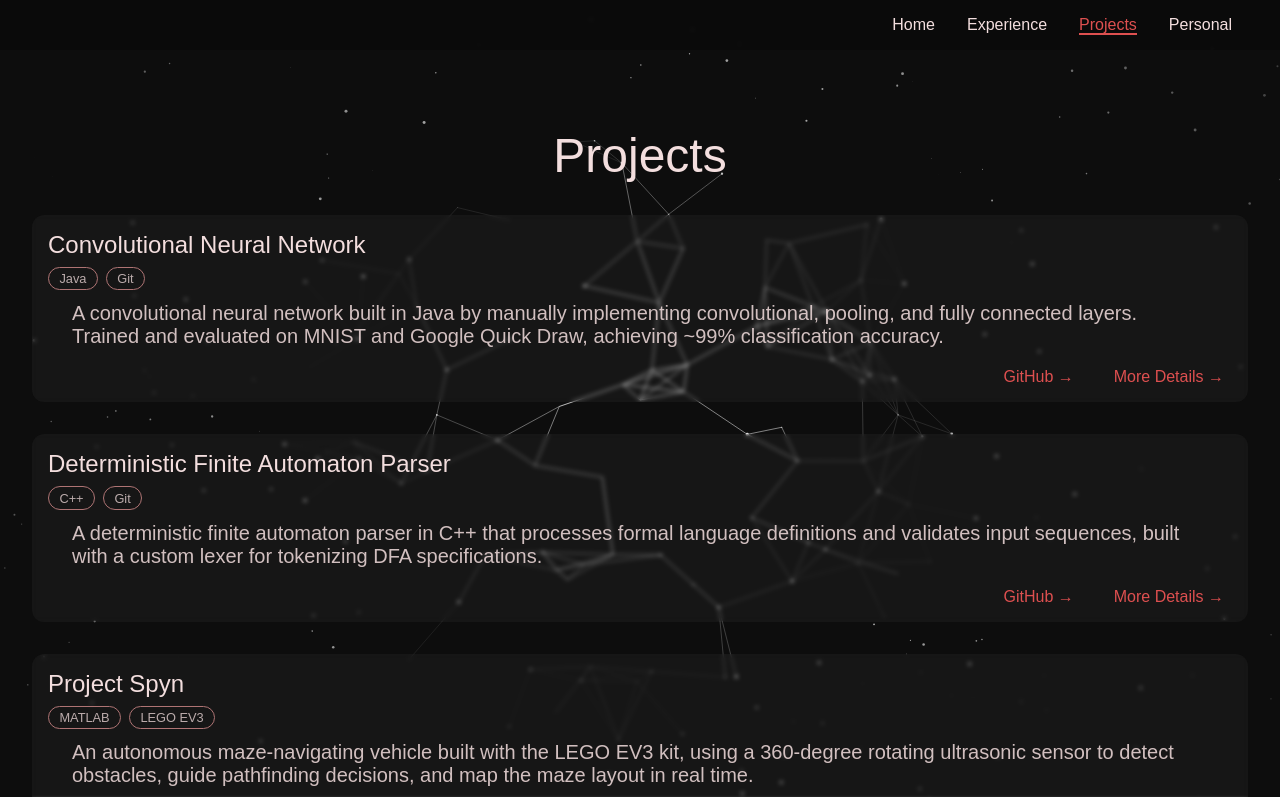
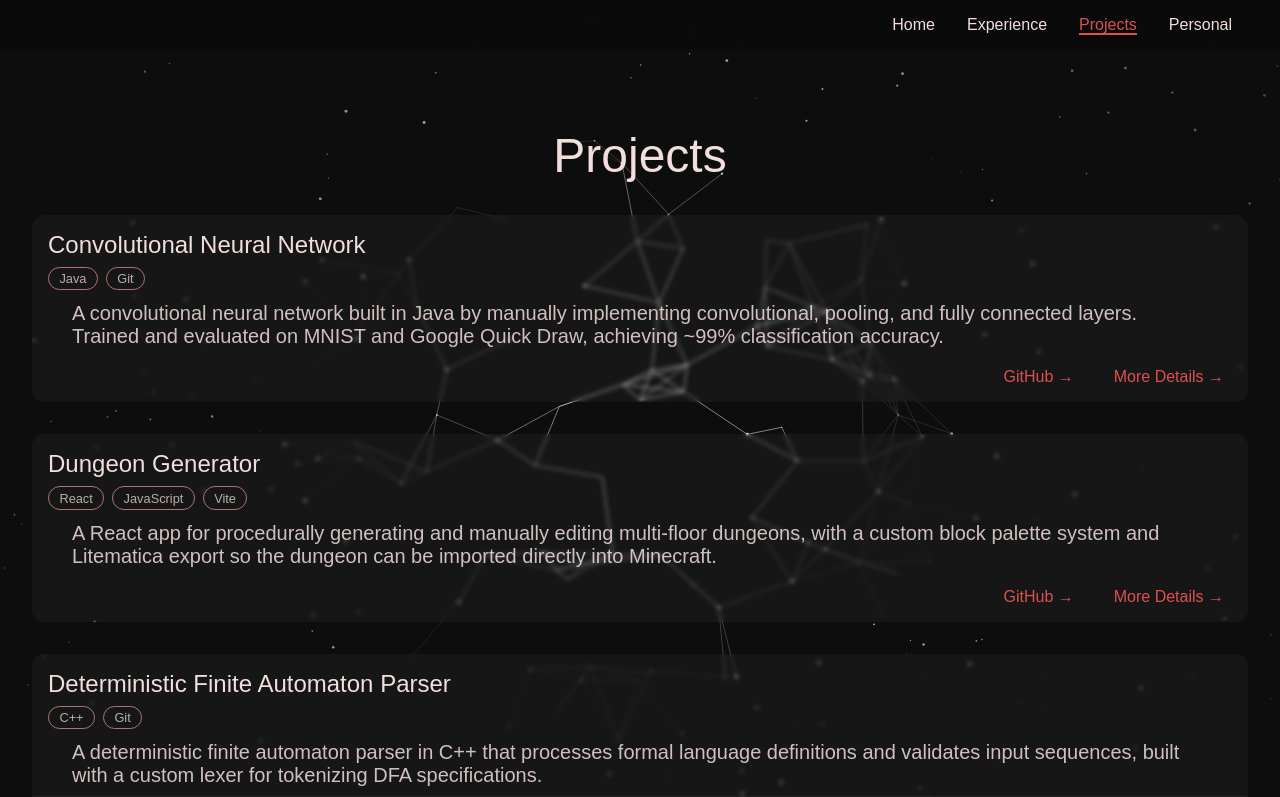
Before and after one commit to braewest/portfolio, a React (Vite) app: page /#/projects in a window 1280 px wide. Shown: the top 797 px of the page. Built offline with nearby package versions, Linux system fonts and the light colour scheme; a web font is replaced by a local one.

Commit message:
Added Dungeon Generator project

```diff
--- a/src/data/projects.js
+++ b/src/data/projects.js
@@ -16,6 +16,27 @@ const projects = [
     ],
     images: [
       // { src: "/images/project-name/screenshot.png", caption: "Optional caption" },
+    ],
+  },
+  {
+    id: "dungeon-generator",
+    title: "Dungeon Generator",
+    tech: ["React", "JavaScript", "Vite"],
+    github: "https://github.com/braewest/dungeon-generator",
+    summary:
+      "A React app for procedurally generating and manually editing multi-floor dungeons, with a custom block palette system and Litematica export so the dungeon can be imported directly into Minecraft.",
+    description:
+      "A React-based tool for designing multi-floor dungeons procedurally and by hand. Built around a three-panel interface — generation controls, a tile-based canvas editor, and a block palette customizer — it lets you generate a dungeon layout, manually paint or place room templates on top of it, and then export the result as a Litematica schematic file for direct import into Minecraft.",
+    highlights: [
+      "Procedural dungeon generation across multiple interconnected floors with rooms, corridors, doors, and staircases.",
+      "Tile-based canvas editor with paint, erase, room stamping, and drag-to-size room placement tools.",
+      "Room library system for creating, editing, and reusing custom room templates across generations.",
+      "Block palette customization — assign any Minecraft blocks to floor types and save presets via localStorage.",
+      "Litematica compilation export to import the finished dungeon directly into Minecraft.",
+      "Full undo/redo history for both the main dungeon editor and the room editor.",
+    ],
+    images: [
+      // { src: "/images/dungeon-generator/screenshot.png", caption: "Optional caption" },
     ],
   },
   {
```
